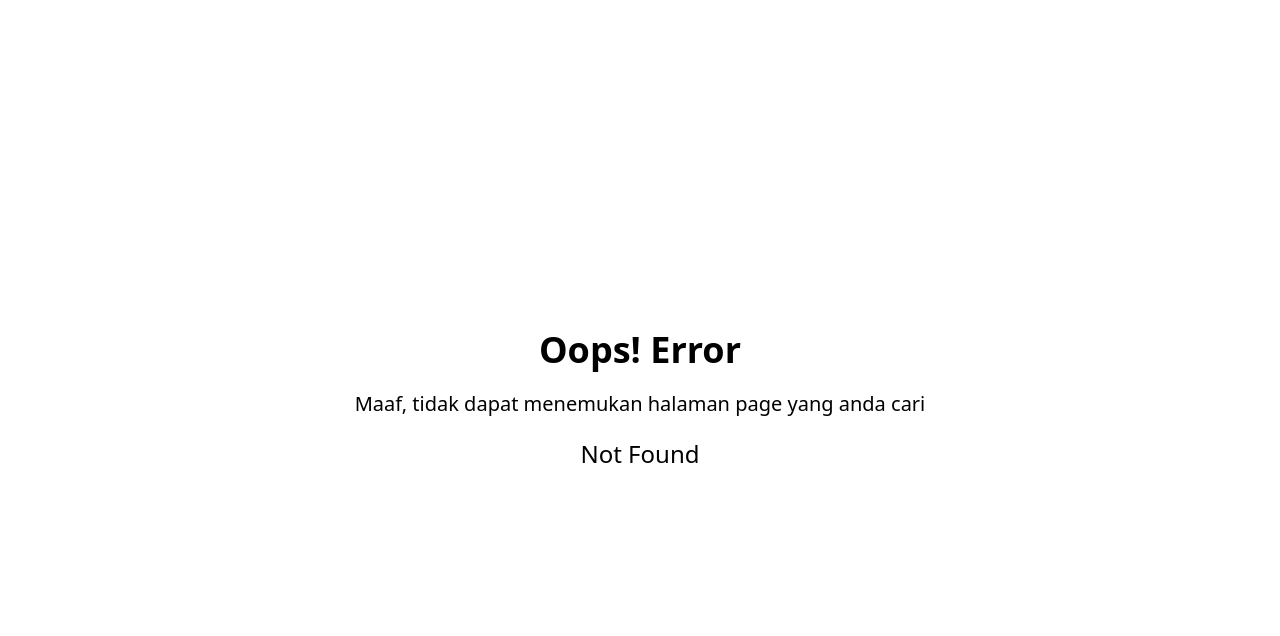
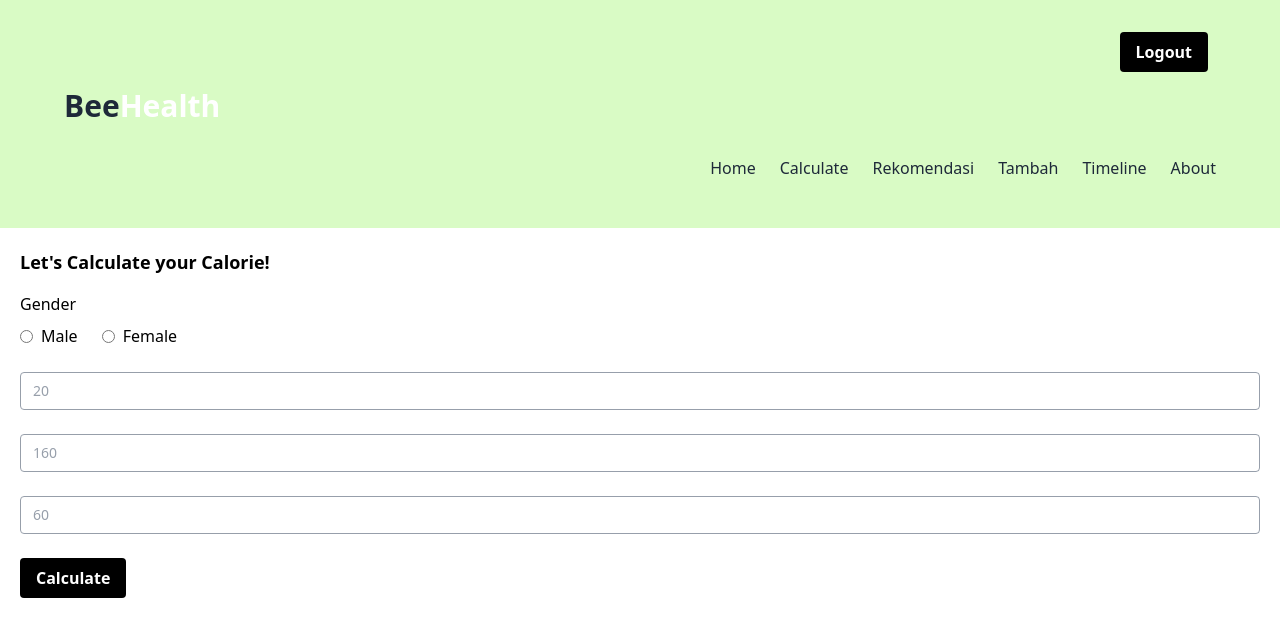
Before and after one commit to Fanz27/TUBES-IMPAL_BeeHealth, a React (Vite) app: page /calculate in a window 1280 px wide. Before the commit this address had no page. Shown: the top 636 px of the page. Built offline with nearby package versions, Linux system fonts and the light colour scheme.

Commit message:
Menambahkan fitur calculate

```diff
--- a/index.html
+++ b/index.html
@@ -3,6 +3,7 @@
   <head>
     <meta charset="UTF-8" />
     <meta name="viewport" content="width=device-width, initial-scale=1.0" />
+    <link rel="icon" type="image/svg+xml" href="/salad2.png" />
     <title>Tubes Impal</title>
   </head>
   <body>
--- a/src/components/Elements/Input/Index.jsx
+++ b/src/components/Elements/Input/Index.jsx
@@ -5,7 +5,7 @@ const InputForm = (props) => {
     const { label, nama, type, placeholder, value, onChange } = props;
     return (
         <div className="mb-6">
-            <Label htmlFor={name}>{label}</Label>
+            <Label htmlFor={nama}>{label}</Label>
             <Input
             nama={nama}
             type={type}
--- a/src/components/Fragments/FormLogin.jsx
+++ b/src/components/Fragments/FormLogin.jsx
@@ -64,8 +64,8 @@ const FormLogin = () => {
         setUsername('');
         setEmail('');
         setPassword('');
-        localStorage.setItem('token', data.token);
-        localStorage.setItem('user_id', data.id);
+        localStorage.setItem('AuthToken', data.token);
+        localStorage.setItem('userId', data.userId);
         navigate('/dashboard');
       } else {
         setMessage(data.message || 'Login gagal. silahkan coba lagi')
@@ -87,7 +87,7 @@ const FormLogin = () => {
         label="Username"
         type="text"
         placeholder="Masukkan username anda"
-        name="username"
+        nama="username"
         value={username}
         onChange={(e) => setUsername(e.target.value)}
       ></InputForm>
@@ -95,7 +95,7 @@ const FormLogin = () => {
         label="Email"
         type="email"
         placeholder="example@gmail.com"
-        name="email"
+        nama="email"
         value={email}
         onChange={(e) => setEmail(e.target.value)}
       ></InputForm>
@@ -103,7 +103,7 @@ const FormLogin = () => {
         label="Password"
         type="password"
         placeholder="Harus 8 karakter"
-        name="password"
+        nama="password"
         value={password}
         onChange={(e) => setPassword(e.target.value)}
       ></InputForm>
--- a/src/components/Fragments/FormRegister.jsx
+++ b/src/components/Fragments/FormRegister.jsx
@@ -72,7 +72,7 @@ const FormRegister = () => {
                 setEmail('');
                 setPassword('');
                 localStorage.setItem('token', data.token);
-                localStorage.setItem('user_id', data.id);
+                localStorage.setItem('userId', data.id);
                 navigate('/login');
             } else {
                 setMessage(data.message || 'Registrasi gagal. silahkan coba lagi')
--- a/src/components/Fragments/Navbar.jsx
+++ b/src/components/Fragments/Navbar.jsx
@@ -22,7 +22,7 @@ const Navbar = () => {
             </a>
           </li>
           <li>
-            <a href="#" className="hover:underline">
+            <a href="/calculate" className="hover:underline">
               Calculate
             </a>
           </li>
--- /dev/null
+++ b/src/components/Fragments/ResultsDisplay.jsx
@@ -0,0 +1,50 @@
+// src/fragments/ResultsDisplay.jsx
+
+import React from 'react';
+
+const ResultsDisplay = ({ results, formData }) => {
+
+  const { maintenance, cutting, bulking, targetCalorie } = results;
+  const { age, height, weight, gender } = formData;
+
+  const GoalColumn = ({ title, macros }) => (
+    <div className="goal-column">
+      <h3 className="goal-title">{title}</h3>
+      <div className="macro-box">
+        <p className="macro-value">{macros.protein}g</p>
+        <p className="macro-label">protein</p>
+      </div>
+      <div className="macro-box">
+        <p className="macro-value">{macros.fats}g</p>
+        <p className="macro-label">fats</p>
+      </div>
+      <div className="macro-box">
+        <p className="macro-value">{macros.carbs}g</p>
+        <p className="macro-label">carbs</p>
+      </div>
+    </div>
+  );
+
+  return (
+    <div className="results-display-wrapper">
+      <div className="results-display-content">
+        <h2>YOUR STATS</h2>
+        <p className="user-summary">
+          You're a **{age} y/o {gender.toLowerCase()}** who is **{height} cm tall** & weighs **{weight} kg**.
+        </p>
+
+        <p className="calorie-summary">
+          Based on your stats, your maintenance calories is **{targetCalorie} calories per day**.
+        </p>
+
+        <div className="macros-table">
+          {maintenance && <GoalColumn title="Maintenance" macros={maintenance} />}
+          {cutting && <GoalColumn title="Cutting" macros={cutting} />}
+          {bulking && <GoalColumn title="Bulking" macros={bulking} />}
+        </div>
+      </div>
+    </div>
+  );
+}
+
+export default ResultsDisplay;
--- /dev/null
+++ b/src/components/Fragments/calorieCalculate.jsx
@@ -0,0 +1,146 @@
+import React from "react";
+import axios from "axios";
+import { useState } from "react";
+import { API_URL } from "../../api";
+import InputForm from "../Elements/Input/Index";
+import Button from "../Elements/Button/Index";
+import ResultsDisplay from "./ResultsDisplay";
+
+const CalorieCalculate = () => {
+    const [formData, setFormData] = useState({
+        gender: "male",
+        age: 20,
+        height: 160,
+        weight: 60,
+        goal: "maintenance",
+    });
+
+    const [results, setResults] = useState(null);
+    const [loading, setLoading] = useState(false);
+    const [error, setError] = useState(null);
+
+    const API_PATH = `${API_URL}/user/calculate`;
+
+    const handleChange = (e) => {
+        const { name, value } = e.target;
+        setFormData({
+            ...formData,
+            [name]: value,
+        });
+    };
+
+    const handleSubmit = async (e) => {
+        e.preventDefault();
+        setLoading(true);
+        setError(null);
+        setResults(null);
+
+        try {
+            const token = localStorage.getItem("AuthToken");
+            const id = localStorage.getItem("userId");
+            if (!token) {
+                setError("User not authenticated. Please log in.");
+                setLoading(false);
+                return;
+            }
+
+            if (!id) {
+                setError("User ID not found. Please log in again.");
+                setLoading(false);
+                return;
+            }
+
+            const payload = {
+            userId: id,
+            gender: formData.gender,
+            age: parseInt(formData.age),
+            height: parseFloat(formData.height),
+            weight: parseFloat(formData.weight),
+            goal: formData.goal,
+            };
+
+            console.log("Data yang dikirim ke backend:", payload);
+
+            const response = await axios.post(API_PATH, payload, {
+                headers: {
+                    Authorization: `Bearer ${token}`,
+                },
+            });
+            setResults(response.data);
+        } catch (err) {
+            setError(
+                err.response?.data?.message ||
+                "Error occurred while calculating calories."
+            );
+        } finally {
+            setLoading(false);
+        }
+    };
+
+    return (
+        <div className="calorie-calculator-container p-5 font-sans">
+            <h3 className="text-lg font-semibold mb-4">
+                Let's Calculate your Calorie!
+            </h3>
+            <form onSubmit={handleSubmit} className="space-y-6">
+                <div className="form-group-radio">
+                    <label className="block font-mmedium mb-2">Gender</label>
+                    <div className="radio-options flex items-center gap-6">
+                        <label className="flex items-center gap-2">
+                            <input
+                                type="radio"
+                                name="gender"
+                                value="Male"
+                                checked={formData.gender === "Male"}
+                                onChange={handleChange}
+                            />
+                            Male
+                        </label>
+                        <label className="flex items-center gap-2">
+                            <input
+                                type="radio"
+                                name="gender"
+                                value="Female"
+                                checked={formData.gender === "Female"}
+                                onChange={handleChange}
+                            />
+                            Female
+                        </label>
+                    </div>
+                </div>
+                <input className="text-sm border rounded w-full py-2 px-3 text-slate-700 placeholder: opacity-50"
+                    label="Age"
+                    type="number"
+                    placeholder="Enter your age"
+                    name="age"
+                    value={formData.age}
+                    onChange={handleChange}
+                />
+                <input className="text-sm border rounded w-full py-2 px-3 text-slate-700 placeholder: opacity-50"
+                    label="Height (cm)"
+                    type="number"
+                    placeholder="Enter your height in cm"
+                    name="height"
+                    value={formData.height}
+                    onChange={handleChange}
+                />
+                <input className="text-sm border rounded w-full py-2 px-3 text-slate-700 placeholder: opacity-50"
+                    label="Weight (kg)"
+                    type="number"
+                    placeholder="Enter your weight in kg"
+                    name="weight"
+                    value={formData.weight}
+                    onChange={handleChange}
+                />
+
+                <Button type="submit" className="" disabled={loading}>
+                    Calculate
+                </Button>
+            </form>
+            {error && <div className="error-message">{error}</div>}
+            {results && <ResultsDisplay results={results} formData={formData} />}
+        </div>
+    );
+};
+
+export default CalorieCalculate;
--- a/src/main.jsx
+++ b/src/main.jsx
@@ -7,6 +7,7 @@ import LoginPage from './pages/login.jsx'
 import RegisterPage from './pages/register.jsx'
 import NotFoundPage from './pages/404.jsx'
 import DashboardPage from './pages/dashboard.jsx'
+import CalculatePage from './pages/calculate.jsx'
 
 const router = createBrowserRouter([
   {
@@ -30,6 +31,10 @@ const router = createBrowserRouter([
   {
     path: "/dashboard",
     element: <DashboardPage/>
+  },
+  {
+    path: "/calculate",
+    element: <CalculatePage/>
   }
 ])
 
--- /dev/null
+++ b/src/pages/calculate.jsx
@@ -0,0 +1,13 @@
+import CalorieCalculate from "../components/Fragments/calorieCalculate";
+import Navbar from "../components/Fragments/Navbar";
+
+const CalculatePage = () => {
+    return (
+        <>
+        <Navbar></Navbar>
+        <CalorieCalculate/>
+        </>
+    )
+}
+
+export default CalculatePage;
```
Also changed, not shown: src/components/Layouts/DashboardLayout.jsx (line endings or trailing spaces).
